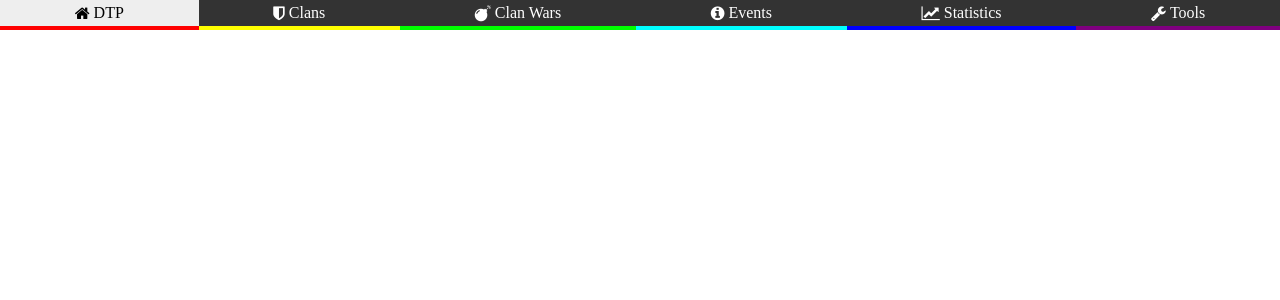
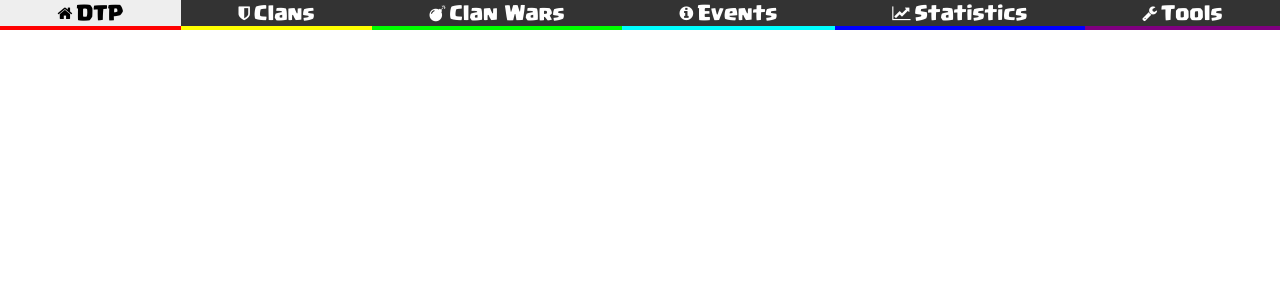
Before and after one commit to dtp/dtp.github.io, a Jekyll site: the page built from index.html, in a window 1280 px wide. Shown: the top 300 px of the page. Built offline with Jekyll 4.4.1, drawn with Linux system fonts in a browser that asks for light colours; nearby versions of some CDN libraries.

Commit message:
Global header: Use supercell-magic font

```diff
--- a/_sass/_gh.scss
+++ b/_sass/_gh.scss
@@ -9,6 +9,7 @@ $animation-dur: 0.25s;
   top: 0;
   width: 100%;
   background: $bg-color;
+  font-family: "Supercell Magic", serif;
 }
 
 #navbar {
```
